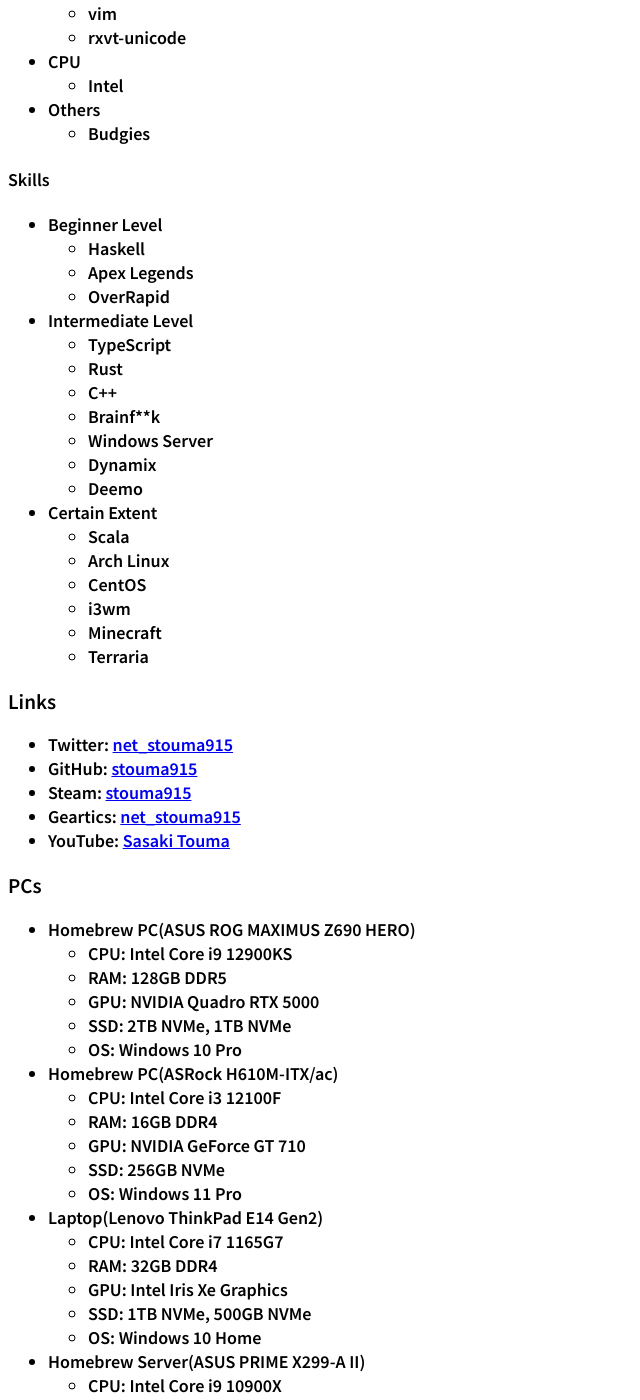
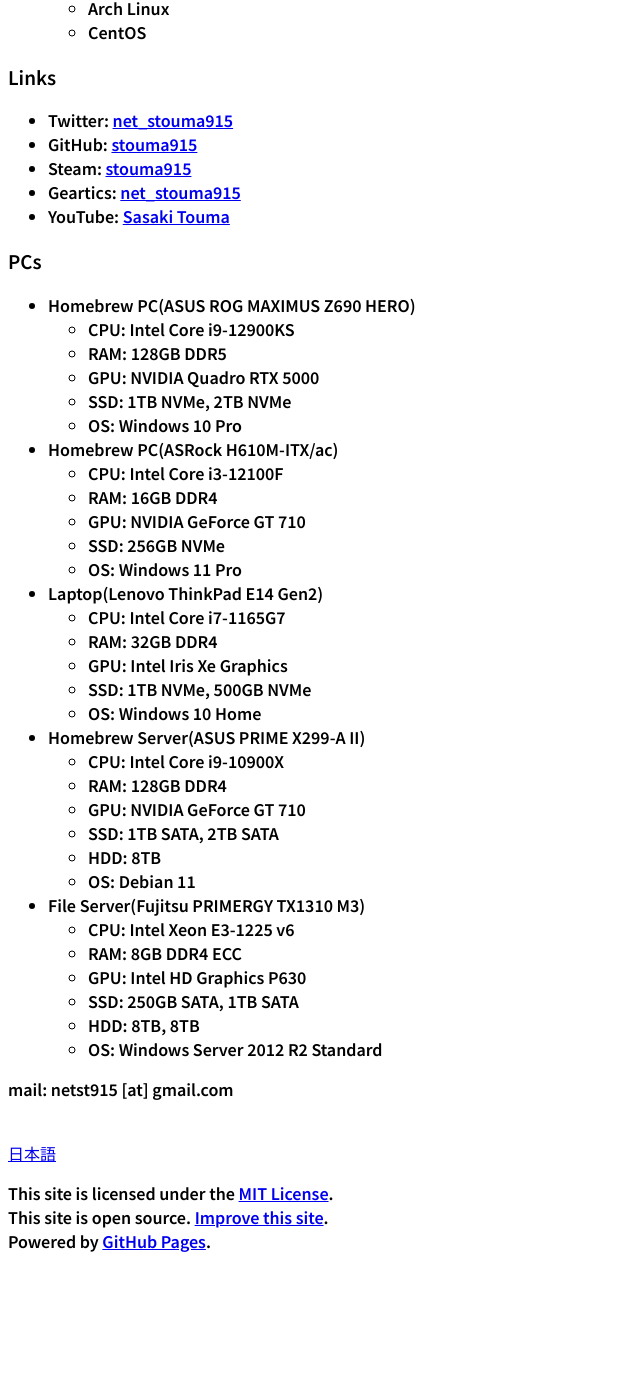
Before and after one commit to t-sasaki915/t-sasaki-net, a Jekyll site: the page built from docs/en/index.md, in a window 1280 px wide and 1400 px high, scrolled down 956 px. Shown: the whole window, without its empty margins (0-640 px from the left). Built offline with Jekyll 4.4.1, drawn with Linux system fonts in a browser that asks for light colours; Markdown is read by kramdown in place of the engine named in the settings; after the commit the page ends 2225 px from its top, so only the background shows below that; some of the changed text lies outside the part shown.

Commit message:
Update index.md

```diff
--- a/docs/en/index.md
+++ b/docs/en/index.md
@@ -21,14 +19,6 @@
   - Haskell
   - Rust
   - Brainf\*\*k
-- Games
-  - Terraria
-  - Minecraft
-  - Apex Legends
-  - Rhythm Games
-    - Dynamix
-    - Deemo
-    - OverRapid
 - Computer Science
   - Type Theory
   - Pure Function
@@ -38,37 +28,21 @@
 - Maths
   - λ-Calculus
   - Function
-- Softwares
-  - zsh
-  - nginx
-  - i3wm
-  - vim
-  - rxvt-unicode
-- CPU
-  - Intel
-- Others
-  - Budgies
+- Budgies
 
 #### Skills
 - Beginner Level
   - Haskell
-  - Apex Legends
-  - OverRapid
+  - TypeScript
+  - C++
 - Intermediate Level
-  - TypeScript
   - Rust
-  - C++
+  - Scala
   - Brainf\*\*k
   - Windows Server
-  - Dynamix
-  - Deemo
 - Certain Extent
-  - Scala
   - Arch Linux
   - CentOS
-  - i3wm
-  - Minecraft
-  - Terraria
 
 ### Links
 * Twitter: [net_stouma915](https://twitter.com/net_stouma915)
@@ -79,25 +53,25 @@
 
 ### PCs
 - Homebrew PC(ASUS ROG MAXIMUS Z690 HERO)
-  - CPU: Intel Core i9 12900KS
+  - CPU: Intel Core i9-12900KS
   - RAM: 128GB DDR5
   - GPU: NVIDIA Quadro RTX 5000
-  - SSD: 2TB NVMe, 1TB NVMe
+  - SSD: 1TB NVMe, 2TB NVMe
   - OS: Windows 10 Pro
 - Homebrew PC(ASRock H610M-ITX/ac)
-  - CPU: Intel Core i3 12100F
+  - CPU: Intel Core i3-12100F
   - RAM: 16GB DDR4
   - GPU: NVIDIA GeForce GT 710
   - SSD: 256GB NVMe
   - OS: Windows 11 Pro
 - Laptop(Lenovo ThinkPad E14 Gen2)
-  - CPU: Intel Core i7 1165G7
+  - CPU: Intel Core i7-1165G7
   - RAM: 32GB DDR4
   - GPU: Intel Iris Xe Graphics
   - SSD: 1TB NVMe, 500GB NVMe
   - OS: Windows 10 Home
 - Homebrew Server(ASUS PRIME X299-A II)
-  - CPU: Intel Core i9 10900X
+  - CPU: Intel Core i9-10900X
   - RAM: 128GB DDR4
   - GPU: NVIDIA GeForce GT 710
   - SSD: 1TB SATA, 2TB SATA
```
Also changed, not shown: other parts of docs/en/index.md (+0 -2 lines).
